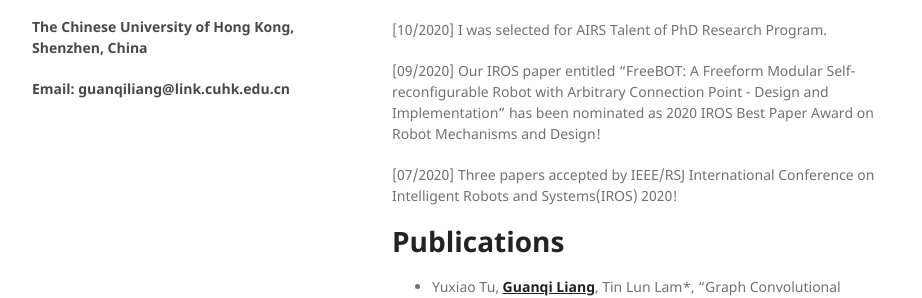
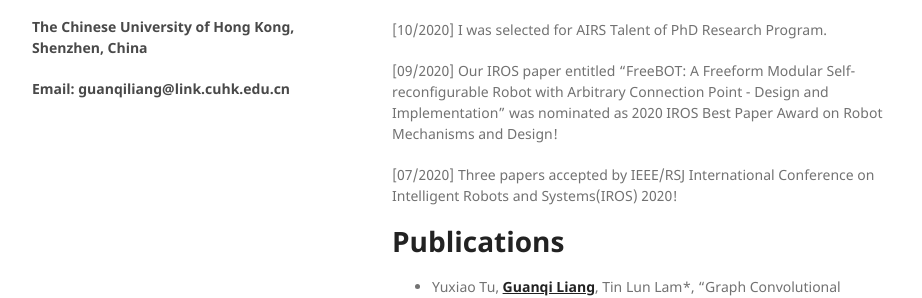
Before and after one commit to guanqiliang/guanqiliang.github.com, a Jekyll site: the page built from index.md, in a window 1280 px wide and 900 px high. Shown: the part 472-770 px from the top of the window, without its empty margins (178-1100 px from the left). Built offline with Jekyll 4.4.1, drawn with Linux system fonts in a browser that asks for light colours; our own code applies the rules of GitHub Pages for plain Markdown files.

Commit message:
Update index.md

```diff
--- a/index.md
+++ b/index.md
@@ -14,7 +14,7 @@ Hello, I am a 2nd year Ph.D student in Robotics and AI Lab, supervised by [Prof.
 
 [10/2020] I was selected for AIRS Talent of PhD Research Program.
 
-[09/2020] Our IROS paper entitled "FreeBOT: A Freeform Modular Self-reconfigurable Robot with Arbitrary Connection Point - Design and Implementation" has been nominated as 2020 IROS Best Paper Award on Robot Mechanisms and Design!
+[09/2020] Our IROS paper entitled "FreeBOT: A Freeform Modular Self-reconfigurable Robot with Arbitrary Connection Point - Design and Implementation" was nominated as 2020 IROS Best Paper Award on Robot Mechanisms and Design!
 
 [07/2020] Three papers accepted by IEEE/RSJ International Conference on Intelligent Robots and Systems(IROS) 2020!
 
```
